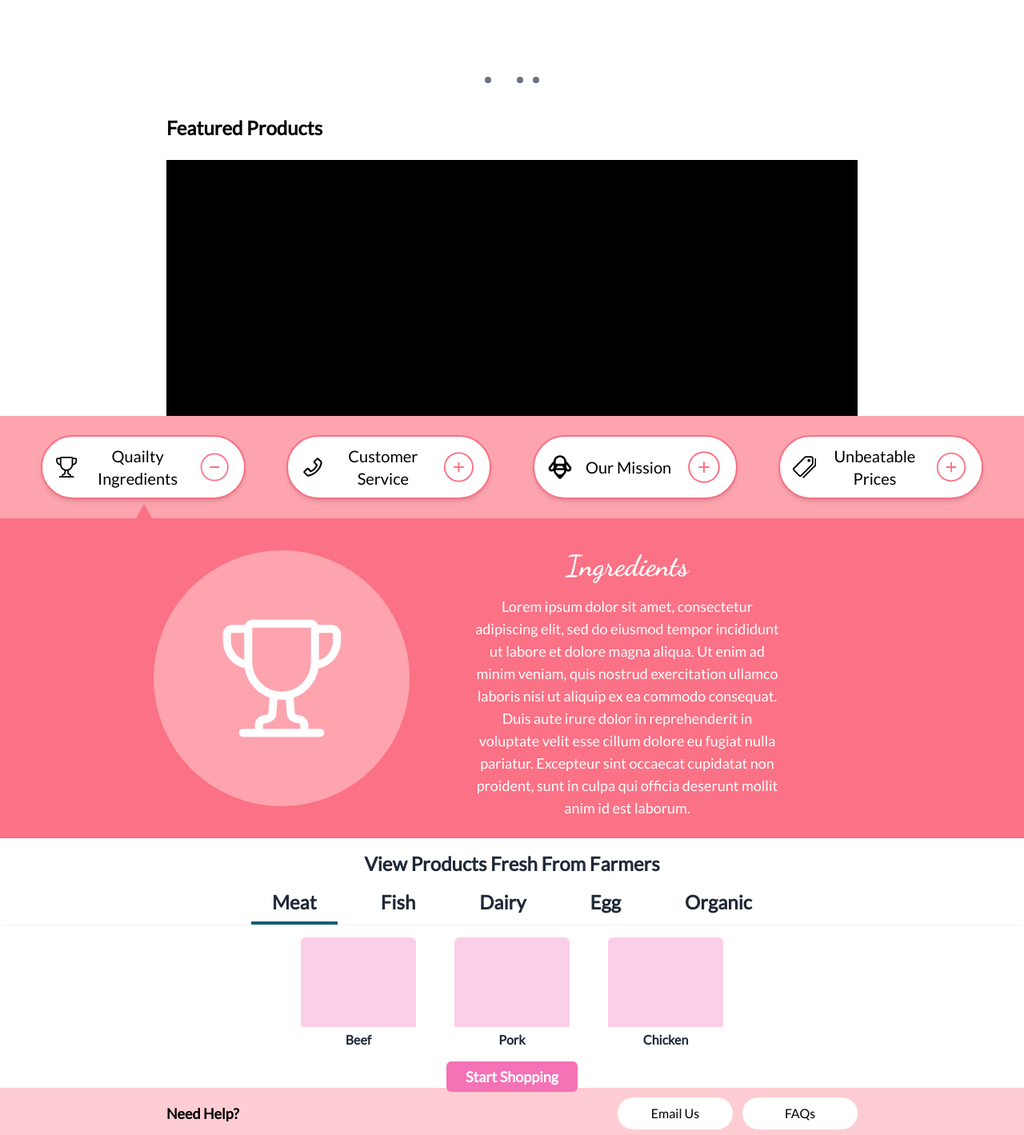
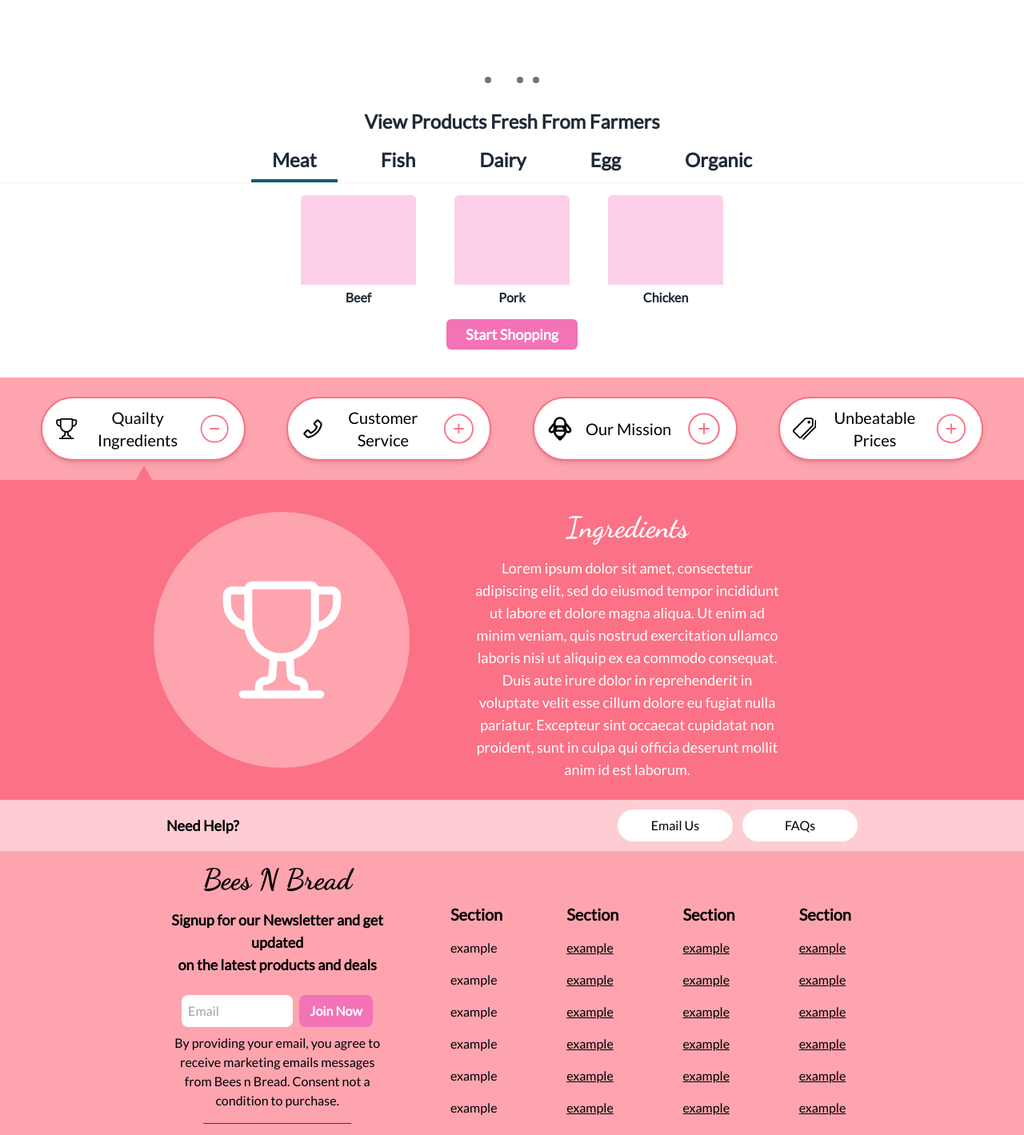
Before and after one commit to coolbluebison/beesandbread, a React (Vite) app in the folder client/: page / in a window 1280 px wide. Shown: the part 520-1939 px from the top of the page at 80% size. Built offline with nearby package versions, Linux system fonts and the light colour scheme.

Commit message:
working on shopping page

```diff
--- a/client/src/App.jsx
+++ b/client/src/App.jsx
@@ -14,6 +14,8 @@ import Deals from './components/DealsPage/Deals';
 
 import Login from './components/LoginSignup/Login';
 
+import ShopMain from './components/Shop/ShopMain';
+
 const router = createBrowserRouter(
   createRoutesFromElements(
     <Route path="/" element={<Rootlayout/>}>
@@ -21,6 +23,7 @@ const router = createBrowserRouter(
         <Route path="/item" element= { <IndividualItem /> } />
         <Route path="/deals" element= { <Deals /> } />
         <Route path='/login' element= {<Login />} />
+        <Route path='/shop' element={<ShopMain />} />
     </Route>
   )
 )
--- a/client/src/components/LandingPageComponents/Featured.jsx
+++ /dev/null
@@ -1,12 +0,0 @@
-
-
-export default function Featured(){
-    return(
-        <div className="h-[25rem] bg-white">
-            <div className="h-full mx-52">
-                <p className="py-6 font-lato text-black text-2xl font-semibold">Featured Products</p>
-                <div className="bg-black h-full w-full"></div>
-            </div>
-        </div>
-    )
-}
--- a/client/src/components/LandingPageComponents/GroceryNav.jsx
+++ b/client/src/components/LandingPageComponents/GroceryNav.jsx
@@ -31,7 +31,7 @@ export default function GroceryNav(){
     console.log(subCat)
 
     return(
-        <div className="bg-white w-full text-center">
+        <div className="bg-white w-full text-center pb-10">
             <div className=" shadow-sm">
             <p className="font-bold text-lg md:text-2xl py-4">View Products Fresh From Farmers</p>
             <div className="flex md:justify-center font-bold text-2xl w-full md:w-[70%] m-auto overflow-x-scroll no-scrollbar">
--- a/client/src/components/LandingPageComponents/LandingPage.jsx
+++ b/client/src/components/LandingPageComponents/LandingPage.jsx
@@ -4,7 +4,6 @@ import LandingNav from "./LandingNav"
 import Carousel from "./Carosel"
 import GroceryNav from "./GroceryNav"
 import CTA from "./CTA"
-import Featured from "./Featured"
 
 function LandingPage() {
 
@@ -15,9 +14,9 @@ function LandingPage() {
 
         <LandingNav />
         <Carousel />
-        <Featured />
+        <GroceryNav />
         <CTA />
-        <GroceryNav />
+
 
       </div>
 
--- /dev/null
+++ b/client/src/components/Shop/ShopFilter.jsx
@@ -0,0 +1,9 @@
+
+
+export default function ShopFilter(){
+    return(
+        <div className="h-3/5 w-80 bg-white rounded-r-lg sticky left-0 top-1/3">
+            <p className="text-center">Filter By Category</p>
+        </div>
+    )
+}
--- /dev/null
+++ b/client/src/components/Shop/ShopMain.jsx
@@ -0,0 +1,13 @@
+import ShopNav from "./ShopNav"
+import ShopFilter from "./ShopFilter"
+
+export default function ShopMain(){
+    return(
+        <>
+        <ShopNav />
+        <div className="h-screen w-full bg-gray-200">
+            <ShopFilter />
+        </div>
+        </>
+    )
+}
--- /dev/null
+++ b/client/src/components/Shop/ShopNav.jsx
@@ -0,0 +1,15 @@
+import { IoMdHome } from "react-icons/io";
+import { FaChevronRight } from "react-icons/fa6";
+
+export default function ShopNav(){
+    return(
+        <div className="w-full py-6 flex items-center text-black gap-2 px-32 pt-52 bg-white">
+            <p><IoMdHome size={"1.25rem"}/></p>
+            <p className="hover:underline cursor-pointer">Home</p>
+            <p><FaChevronRight /></p>
+            <p className="hover:underline cursor-pointer">Category</p>
+            <p><FaChevronRight /></p>
+            <p className="hover:underline cursor-pointer">Sub Category</p>
+        </div>
+    )
+}
```
